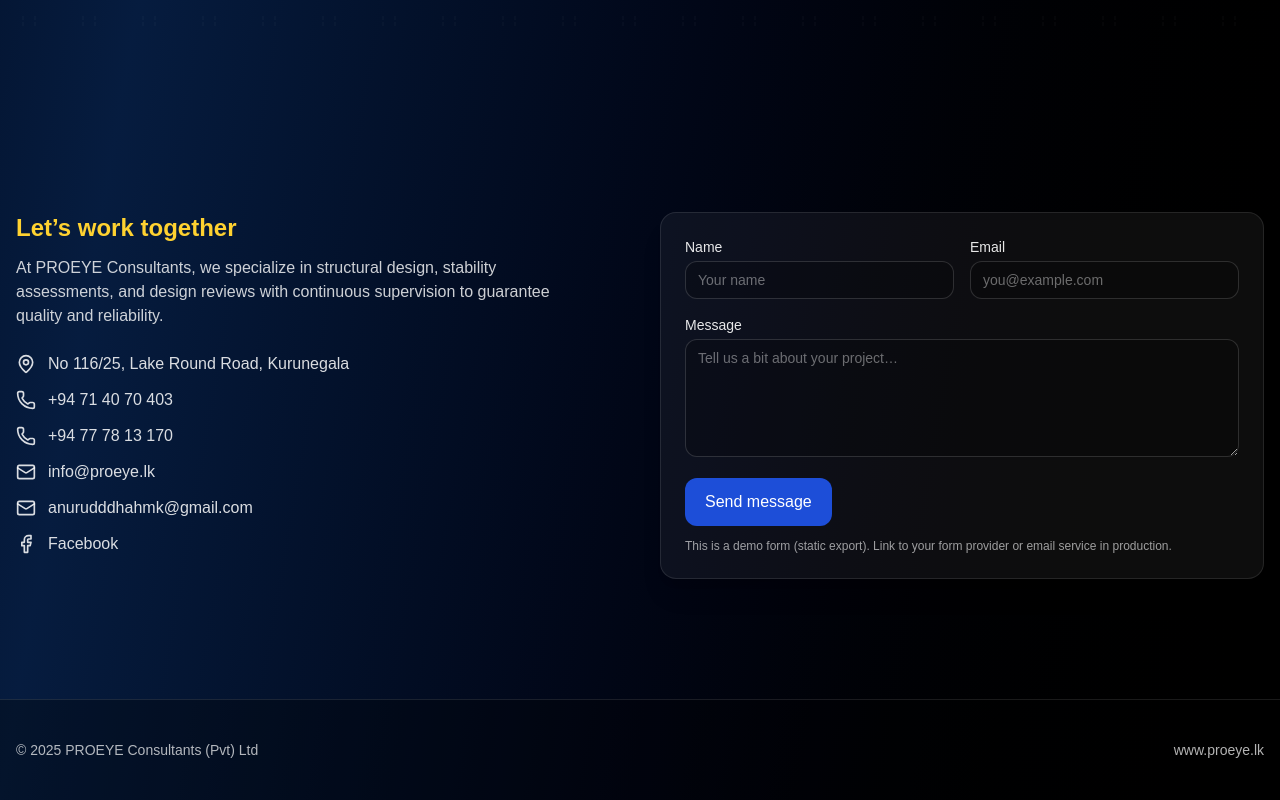
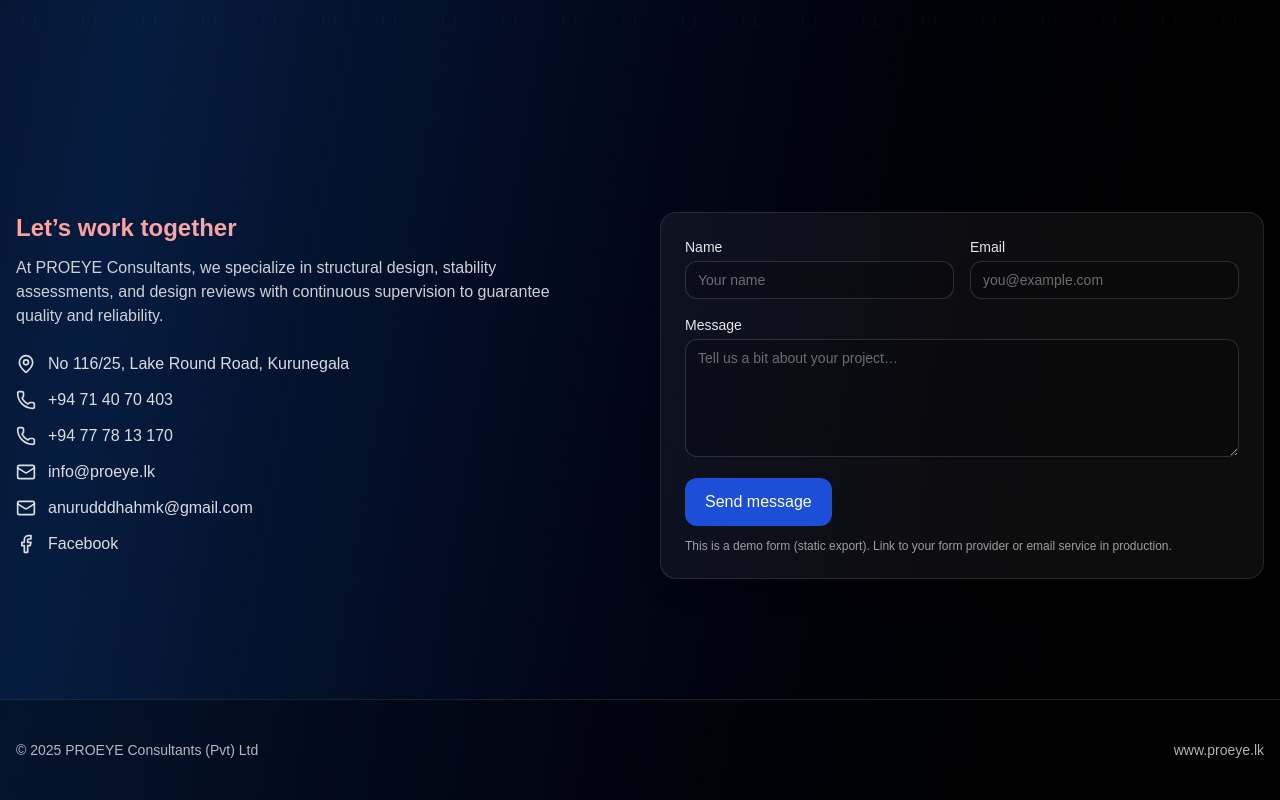
Before and after one commit to Nethmalwje/ProEye, a Next.js app: page / in a window 1280 px wide. Shown: the part 6579-7379 px from the top of the page. Built offline with nearby package versions, Linux system fonts and the light colour scheme.

Commit message:
Update page.tsx

```diff
--- a/src/app/page.tsx
+++ b/src/app/page.tsx
@@ -436,7 +436,7 @@
           <div className="mx-auto max-w-3xl lg:max-w-7xl px-4">
             <div className="grid md:grid-cols-2 gap-10">
               <div>
-                <h2 className="text-2xl font-bold text-amber-300">
+                <h2 className="text-2xl font-bold text-red-300">
                   Let’s work together
                 </h2>
                 <p className="mt-3 text-white/80 max-w-prose">
```
